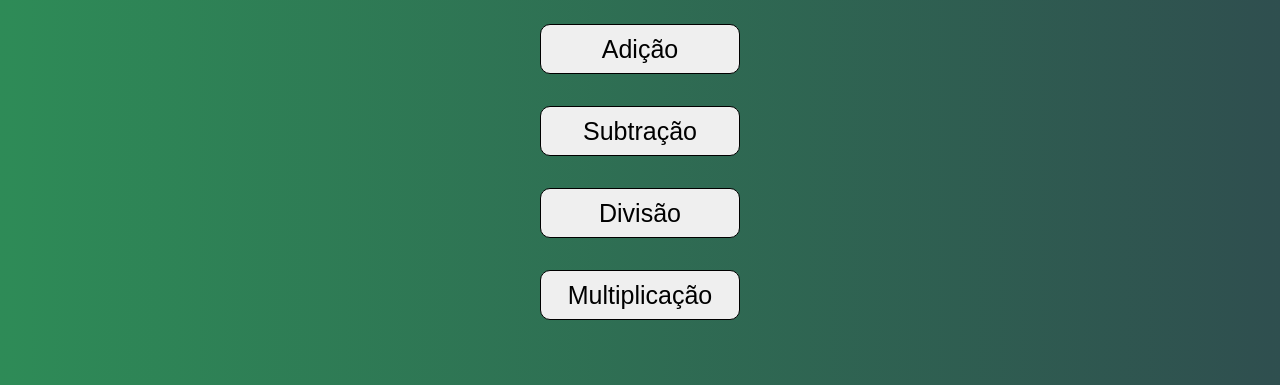
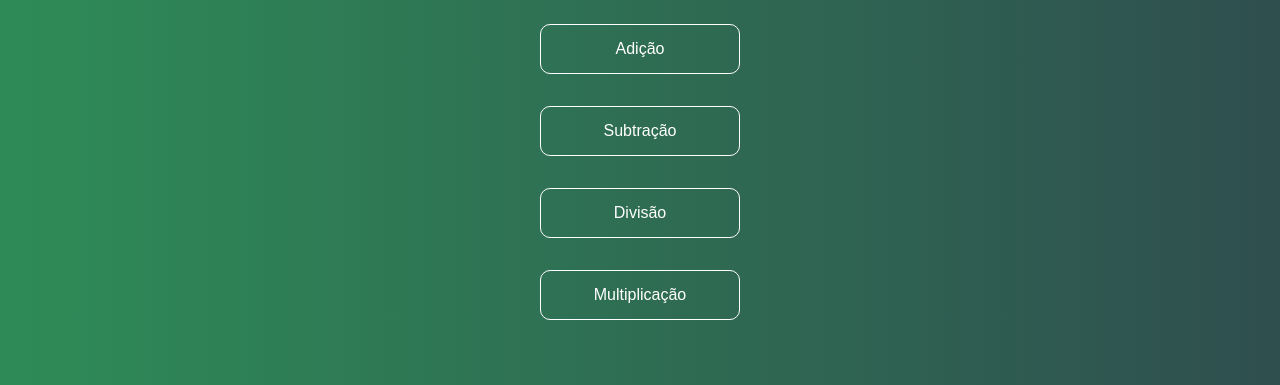
Before and after one commit to JoaoTeixeiraProg/project_javascript, a plain HTML site: page index.html in a window 1280 px wide. Shown: the part 194-579 px from the top of the page. Drawn offline with Linux system fonts and the light colour scheme.

Commit message:
Update index.html

```diff
--- a/index.html
+++ b/index.html
@@ -32,17 +32,18 @@
             width: 200px;
             justify-content: center;
             text-decoration: none;
-            color: black;
+            color: white;
             padding: 1rem;
-            border: 1px solid black;
+            border: 1px solid white;
             min-width: 4rem;
             display: flex;
             align-items: center;
             justify-content: center;
             transition: .5s ease-in-out;
-            font-size: 25px;
+            font-size: 16px;
             margin:auto;
             border-radius: 10px;
+            background-color: transparent;
         }
 
         button:hover{
@@ -121,12 +122,12 @@
             display: flex;
             flex-direction: column;
             align-items: center;
-
         }
 
         .back a{
             font-family: Arial, Helvetica, sans-serif;
             text-decoration: none;
+            font-size: 16px;
             color: white;
             padding: 1rem;
             padding-left: 100px;
@@ -324,7 +325,6 @@
                 <br>
                 <br>
                 <button onclick="button7();">Reset</button>
-
             </div>
         <br>
         <br>
```
